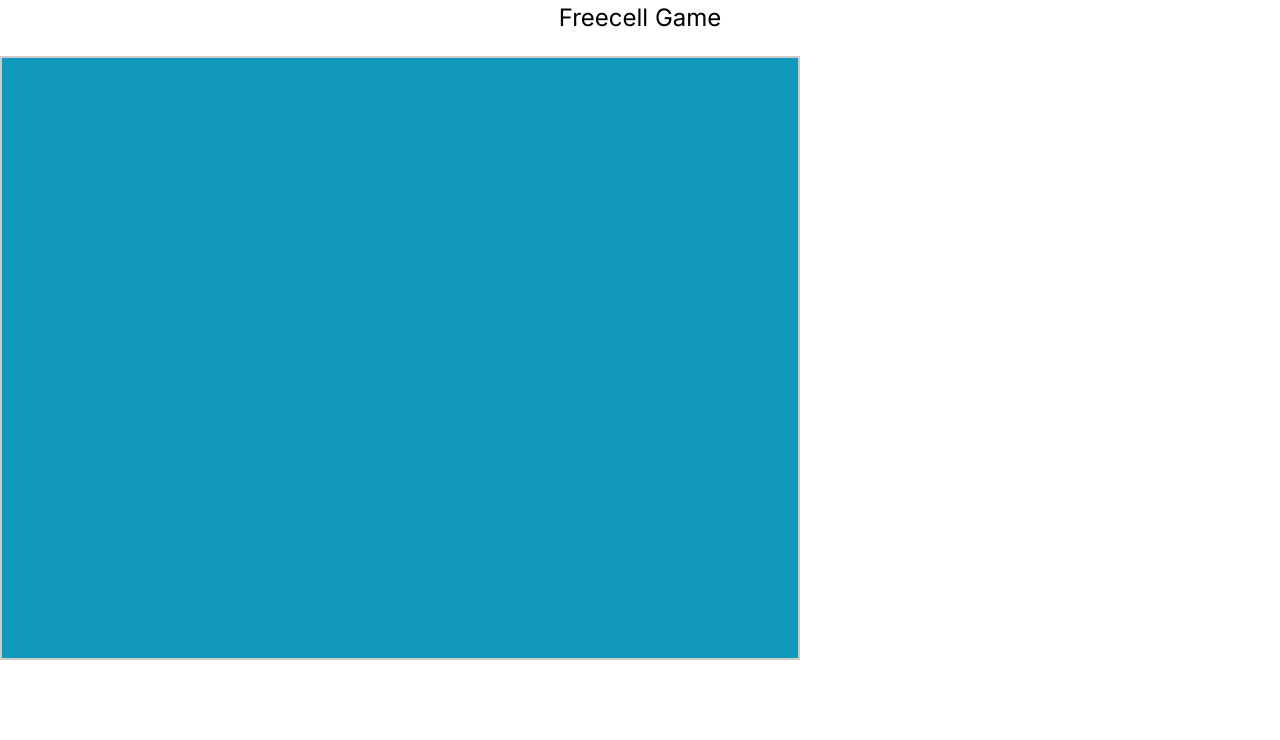
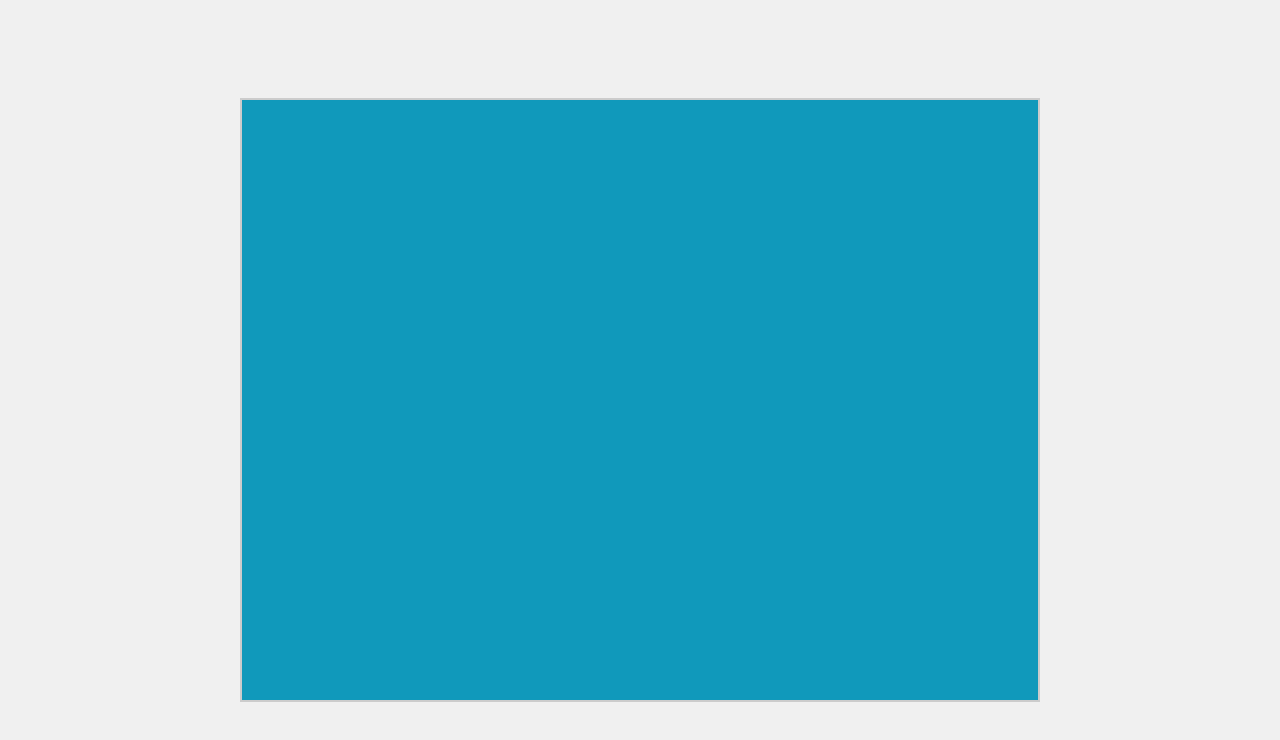
Before and after one commit to upupgames/freecell-react, a Next.js app: page / in a window 1280 px wide. Shown: the top 740 px of the page. Built offline with nearby package versions, Linux system fonts and the light colour scheme.

Commit message:
fix: center pixi app

```diff
--- a/src/components/FreecellGame.tsx
+++ b/src/components/FreecellGame.tsx
@@ -45,7 +45,6 @@
 
   return (
     <div className={styles.game}>
-      <h1 className={styles.title}>Freecell Game</h1>
       <div ref={pixiAppRef} className={styles.pixiContainer}></div>
     </div>
   );
--- a/src/styles/FreecellGame.module.css
+++ b/src/styles/FreecellGame.module.css
@@ -1,3 +1,15 @@
+.game {
+  display: flex;
+  flex-direction: column;
+  justify-content: center; /* Centers vertically */
+  align-items: center;     /* Centers horizontally */
+  height: 100vh;           /* Full screen height */
+  width: 100vw;            /* Full screen width */
+  padding: 20px;
+  box-sizing: border-box;
+  background-color: #f0f0f0; /* Optional background color */
+}
+
 .pixiContainer {
   display: flex;
   justify-content: center;
@@ -8,9 +20,3 @@
   background-color: white; /* Optional background for Pixi canvas container */
   border: 2px solid #ccc;   /* Optional border for Pixi container */
 }
-
-.title {
-  margin-bottom: 20px; /* Add some space between the title and Pixi container */
-  font-size: 24px;
-  text-align: center;
-}
```
